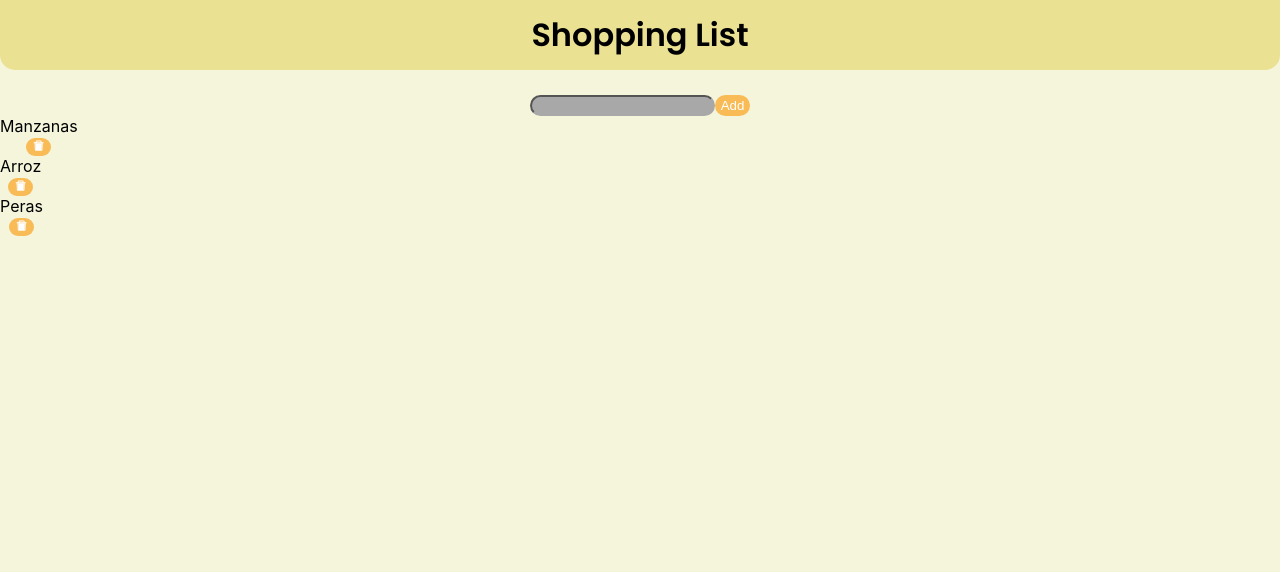
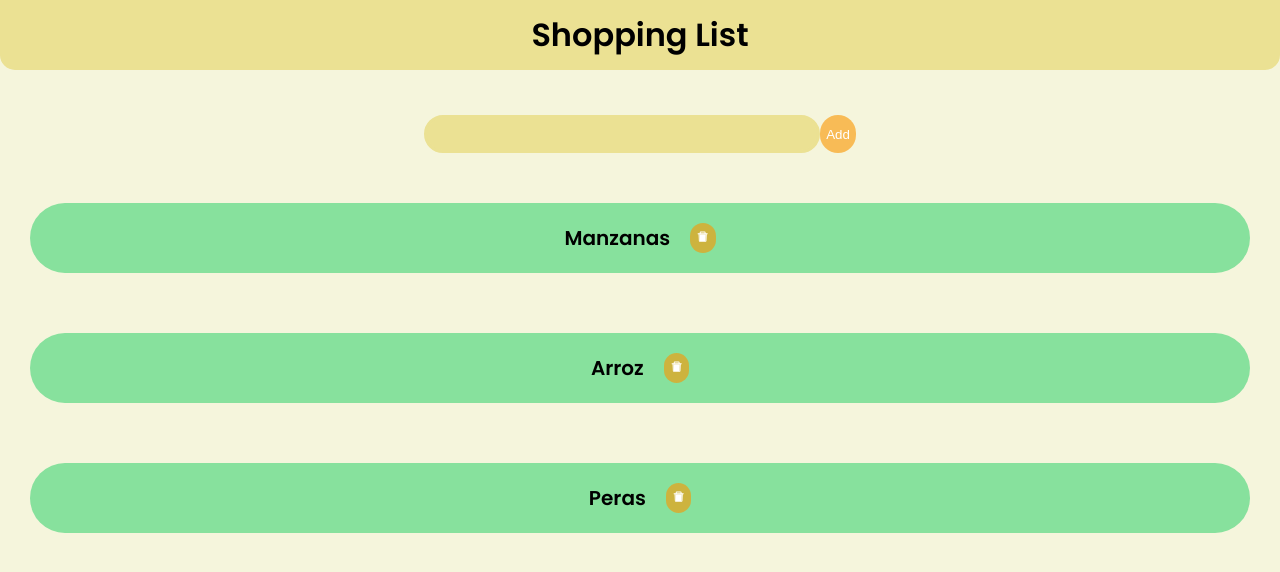
Before and after one commit to ItzAle/shopping-list, a React (Create React App) app: page / in a window 1280 px wide. Shown: the top 572 px of the page. Built offline with nearby package versions, Linux system fonts and the light colour scheme; the HTML template or start-up script is replaced by a standard one.

Commit message:
CSS TaskList

```diff
--- a/src/App.js
+++ b/src/App.js
@@ -2,9 +2,11 @@ import "./App.css";
 import { NavBar } from "./components/navbar";
 import { TaskList } from "./components/TaskList";
 
+
 function App() {
   return (
     <div className="App">
+
         <NavBar />
         <TaskList />
     </div>
--- a/src/components/Task/task.jsx
+++ b/src/components/Task/task.jsx
@@ -18,13 +18,13 @@ export const Task = ({ item, deleteById, updateItem }) => {
     };
 
     updateItem(itemToUpdate);
-    setInput(item.title);
     setIsEditMode(false);
 
   };
 
   return (
     <section className={style.section}>
+    <div className={style.list}>
     <article key={item.id} className={item.isDone ? "isDone" : "isNotDone"}>
       {!isEditMode ? (
         <div onClick={() => setIsEditMode(true)}>{item.title}</div>
@@ -40,10 +40,13 @@ export const Task = ({ item, deleteById, updateItem }) => {
           <GoCheck onClick={editConfirm} />
         </div>
       )}
-      <button onClick={() => deleteById(item.id)}>
-        <AiTwotoneDelete />
-      </button>
+
+          <button onClick={() => deleteById(item.id)}>
+          <AiTwotoneDelete />
+          </button>
+
     </article>
+    </div>
     </section>
   );
 };
--- a/src/components/Task/task.module.css
+++ b/src/components/Task/task.module.css
@@ -1,3 +1,16 @@
-.section{
+article{
+    padding: 20px;
+    margin: 10px;
+    font-size: 20px;
+    font-weight: bolder;
+    font-family: 'poppins';
     display: flex;
+    gap: 20px;
+    justify-content: center;
+    background-color: #87E19D;
+    border-radius: 150px;
 }
+
+section{
+    padding: 20px;
+}
--- a/src/components/TaskList/index.jsx
+++ b/src/components/TaskList/index.jsx
@@ -59,7 +59,7 @@ export const TaskList = () => {
   //"HTML"
   return (
     <div className={style.listContainer}>
-      <section className={style.inputs}>
+          <section className={style.inputs}>
         <input
           type="text"
           value={input}
@@ -67,6 +67,7 @@ export const TaskList = () => {
         />
         <button  onClick={AddItem}>Add</button>
       </section>
+
       {data.map((item) => (
         <Task item={item} deleteById={deleteById} updateItem={updateItem} />
       ))}
--- a/src/components/TaskList/taskList.module.css
+++ b/src/components/TaskList/taskList.module.css
@@ -7,11 +7,14 @@
 input{
     color:black;
     display: flex;
-    background-color: rgb(168, 168, 168);
+    background-color: #EBE193;
     border-color: rgb(168, 168, 168);
     box-sizing: content-box;
     width: max-content;
     border-radius:20px;
+    border: solid #EBE193;
+    font-family: 'poppins';
+    font-size: 20px;
 }
 button{
     border: 1px transparent;
```
Also changed, not shown: src/components/form/form.jsx (added, +14 -0 lines), src/components/form/form.module.css (added).
